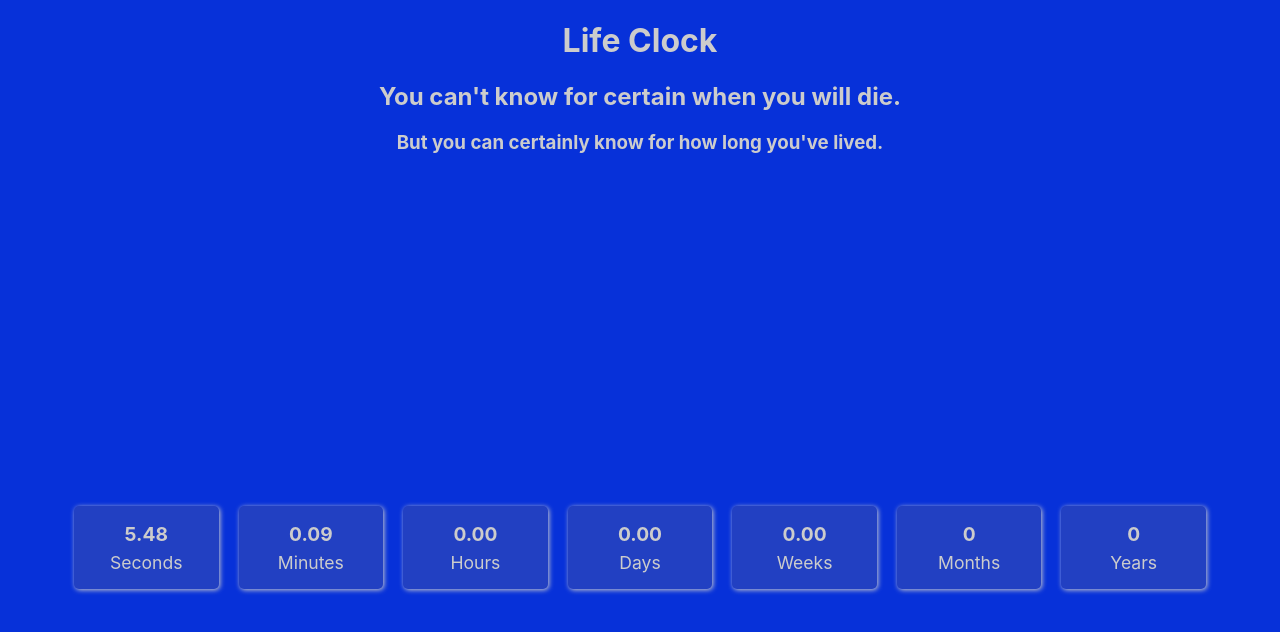
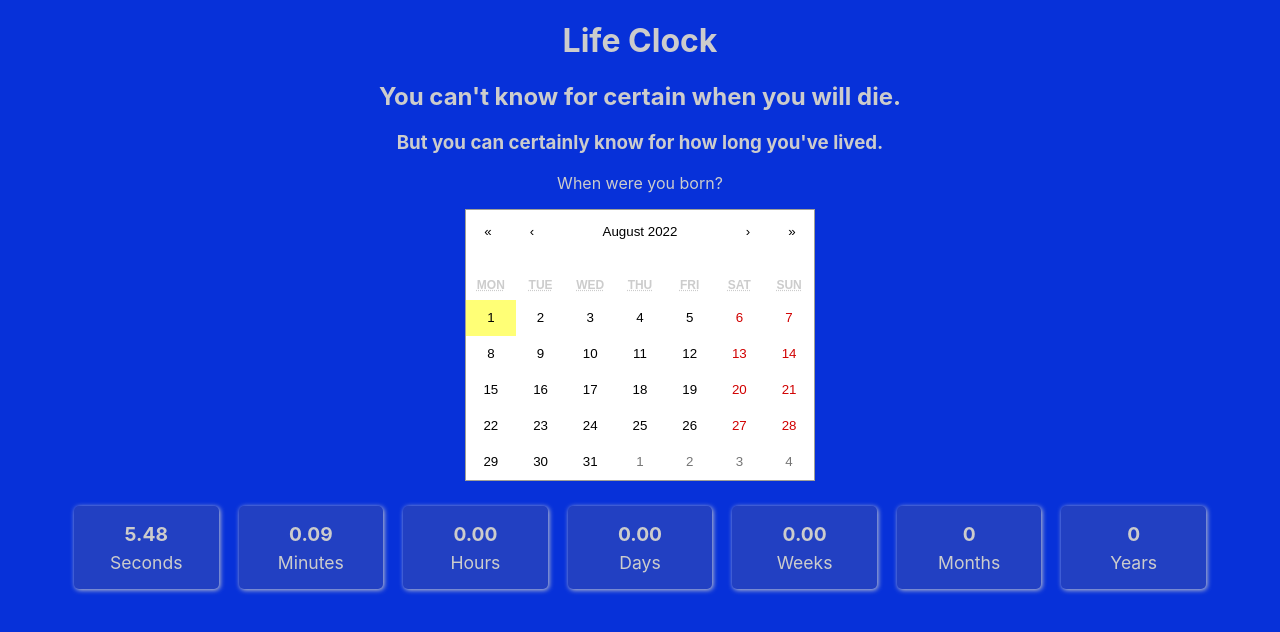
Before and after one commit to Id3arium/LifeClock, a React (Create React App) app: page / in a window 1280 px wide. Shown: the top 632 px of the page. Built offline with nearby package versions, Linux system fonts and the light colour scheme.

Commit message:
getting rid of other localstorage uses

```diff
--- a/src/Components/App.js
+++ b/src/Components/App.js
@@ -22,9 +22,7 @@ function App() {
   const [currTime, setCurrTime] = useState(new Date());
   const footerRef = useRef()
 
-  const bDay = JSON.parse(localStorage.getItem('birthDate'))
   let onDateChanged = (date) => {
-    localStorage.setItem('birthDate', JSON.stringify(date))
     setBirthDate(date)
   }
 
@@ -47,8 +45,8 @@ function App() {
 
   useEffect(() => {
     const interval = setInterval(() => setCurrTime(new Date()), 10);
-    console.log("bDay",bDay)
-    if (!bDay) {
+    console.log("birthDate",birthDate)
+    if (!birthDate) {
       animateIntro()
     } else {
       animateContent()
@@ -98,7 +96,7 @@ function App() {
         <p>When were you born? </p>
         <DatePicker
           onDateChanged={onDateChanged}
-          defaultActiveStartDate={bDay ? new Date(bDay) : new Date()}
+          defaultActiveStartDate={birthDate ?? new Date()}
         />
       </div>
 
```
